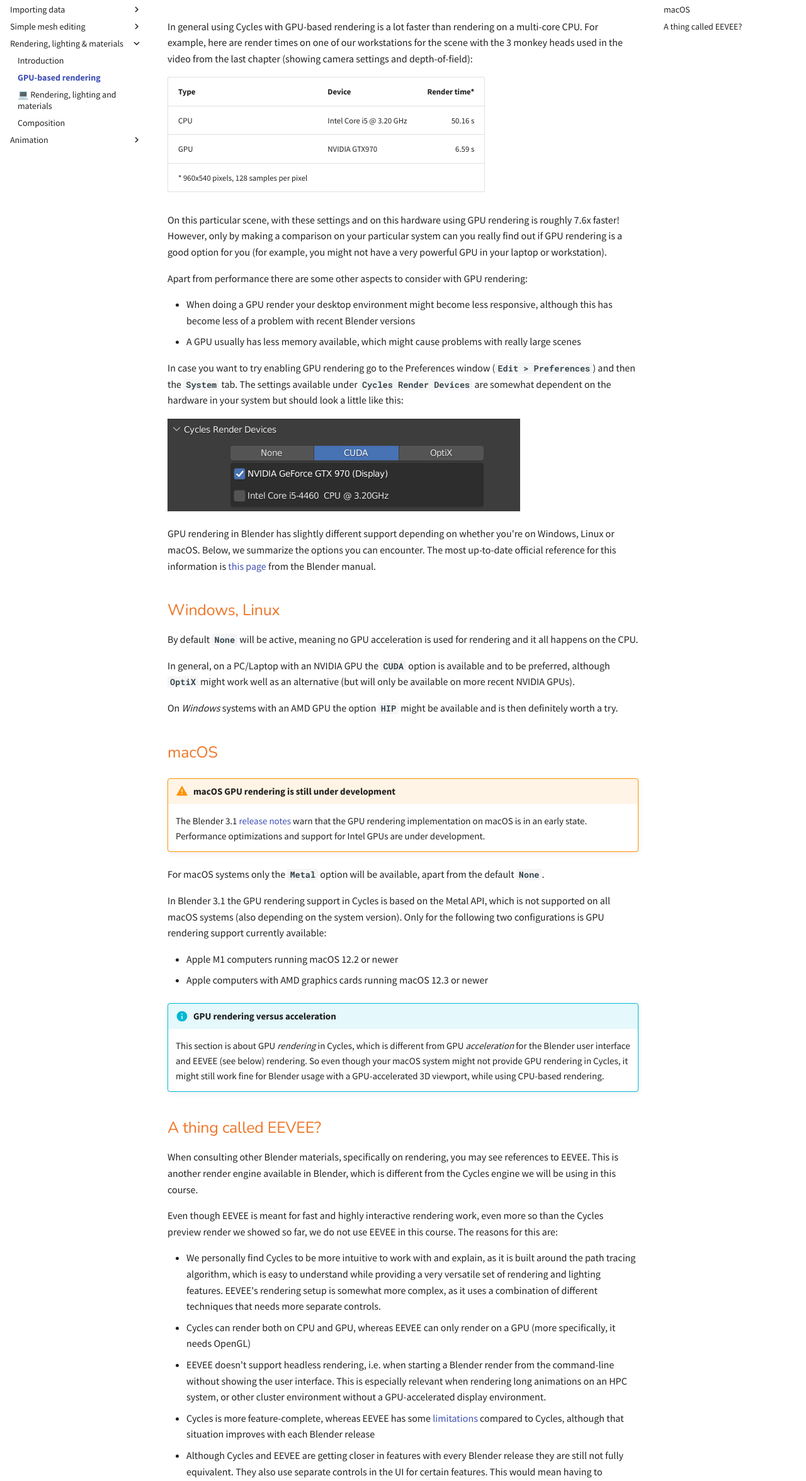
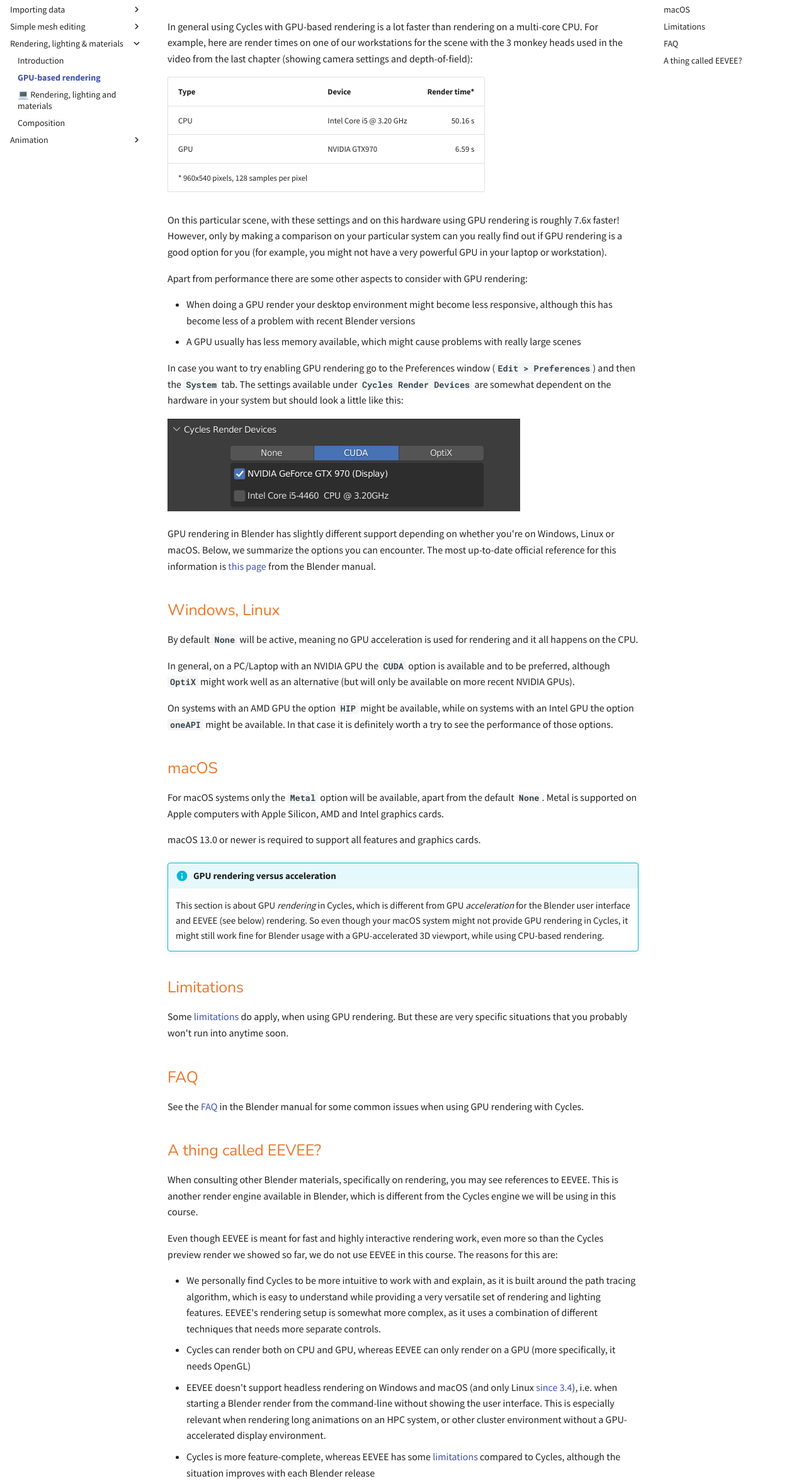
Before and after one commit to surf-visualization/blender-course, a plain HTML site: page basics/rendering_lighting_materials/gpu_rendering/index.html in a window 1280 px wide. Shown: the part 208-2560 px from the top of the page at 63% size. Drawn offline with nearby package versions, Linux system fonts and the light colour scheme.

Commit message:
GPU rendering overview update

```diff
--- a/basics/rendering_lighting_materials/gpu_rendering/index.html
+++ b/basics/rendering_lighting_materials/gpu_rendering/index.html
@@ -1337,6 +1337,24 @@
 </li>
 
         <li class="md-nav__item">
+  <a href="#limitations" class="md-nav__link">
+    <span class="md-ellipsis">
+      Limitations
+    </span>
+  </a>
+
+</li>
+
+        <li class="md-nav__item">
+  <a href="#faq" class="md-nav__link">
+    <span class="md-ellipsis">
+      FAQ
+    </span>
+  </a>
+
+</li>
+
+        <li class="md-nav__item">
   <a href="#a-thing-called-eevee" class="md-nav__link">
     <span class="md-ellipsis">
       A thing called EEVEE?
@@ -2630,6 +2648,24 @@
   <a href="#macos" class="md-nav__link">
     <span class="md-ellipsis">
       macOS
+    </span>
+  </a>
+
+</li>
+
+        <li class="md-nav__item">
+  <a href="#limitations" class="md-nav__link">
+    <span class="md-ellipsis">
+      Limitations
+    </span>
+  </a>
+
+</li>
+
+        <li class="md-nav__item">
+  <a href="#faq" class="md-nav__link">
+    <span class="md-ellipsis">
+      FAQ
     </span>
   </a>
 
@@ -2705,22 +2741,13 @@ the options you can encounter. The most up-to-date official reference for this i
 <h2 id="windows-linux">Windows, Linux<a class="headerlink" href="#windows-linux" title="Permanent link">&para;</a></h2>
 <p>By default <strong><code>None</code></strong> will be active, meaning no GPU acceleration is used for rendering
 and it all happens on the CPU.</p>
-<p>In general, on a PC/Laptop with an NVIDIA GPU the <strong><code>CUDA</code></strong> option is available and to be preferred, although <strong><code>OptiX</code></strong> might work well as an alternative
-(but will only be available on more recent NVIDIA GPUs).</p>
-<p>On <em>Windows</em> systems with an AMD GPU the option <strong><code>HIP</code></strong> might be available and is then definitely worth a try.</p>
+<p>In general, on a PC/Laptop with an NVIDIA GPU the <strong><code>CUDA</code></strong> option is available and to be preferred, although <strong><code>OptiX</code></strong> might work well as an alternative (but will only be available on more recent NVIDIA GPUs).</p>
+<p>On systems with an AMD GPU the option <strong><code>HIP</code></strong> might be available, while on systems with an Intel GPU the option <strong><code>oneAPI</code></strong> might be available.
+In that case it is definitely worth a try to see the performance of those options.</p>
 <h2 id="macos">macOS<a class="headerlink" href="#macos" title="Permanent link">&para;</a></h2>
-<div class="admonition warning">
-<p class="admonition-title">macOS GPU rendering is still under development</p>
-<p>The Blender 3.1 <a href="https://wiki.blender.org/wiki/Reference/Release_Notes/3.1/Cycles">release notes</a> warn that the GPU rendering implementation on macOS is in an early state. Performance optimizations and support for Intel GPUs are under development. </p>
-</div>
-<p>For macOS systems only the <strong><code>Metal</code></strong> option will be available, apart from the default <strong><code>None</code></strong>.</p>
-<p>In Blender 3.1 the GPU rendering support in Cycles is based on the Metal API, which is not supported
-on all macOS systems (also depending on the system version). Only for the following two configurations
-is GPU rendering support currently available:</p>
-<ul>
-<li>Apple M1 computers running macOS 12.2 or newer</li>
-<li>Apple computers with AMD graphics cards running macOS 12.3 or newer</li>
-</ul>
+<p>For macOS systems only the <strong><code>Metal</code></strong> option will be available, apart from the default <strong><code>None</code></strong>.
+Metal is supported on Apple computers with Apple Silicon, AMD and Intel graphics cards. </p>
+<p>macOS 13.0 or newer is required to support all features and graphics cards. </p>
 <div class="admonition info">
 <p class="admonition-title">GPU rendering versus acceleration</p>
 <p>This section is about GPU <em>rendering</em> in Cycles, which is different from GPU <em>acceleration</em>
@@ -2728,6 +2755,12 @@ for the Blender user interface and EEVEE (see below) rendering. So even though y
 system might not provide GPU rendering in Cycles, it might still work fine for Blender usage
 with a GPU-accelerated 3D viewport, while using CPU-based rendering.</p>
 </div>
+<h2 id="limitations">Limitations<a class="headerlink" href="#limitations" title="Permanent link">&para;</a></h2>
+<p>Some <a href="https://docs.blender.org/manual/en/3.6/render/cycles/gpu_rendering.html#limitations">limitations</a> do apply, when using GPU rendering.
+But these are very specific situations that you probably won't run into anytime soon.</p>
+<h2 id="faq">FAQ<a class="headerlink" href="#faq" title="Permanent link">&para;</a></h2>
+<p>See the <a href="https://docs.blender.org/manual/en/3.6/render/cycles/gpu_rendering.html#frequently-asked-questions">FAQ</a> in the Blender manual
+for some common issues when using GPU rendering with Cycles.</p>
 <h2 id="a-thing-called-eevee">A thing called EEVEE?<a class="headerlink" href="#a-thing-called-eevee" title="Permanent link">&para;</a></h2>
 <p>When consulting other Blender materials, specifically on rendering, you may
 see references to EEVEE. This is another render engine available in Blender,
@@ -2740,8 +2773,8 @@ around the path tracing algorithm, which is easy to understand while providing a
 set of rendering and lighting features. EEVEE's rendering setup is somewhat more complex, as it uses a combination of different techniques
 that needs more separate controls.</li>
 <li>Cycles can render both on CPU and GPU, whereas EEVEE can only render on a GPU (more specifically, it needs OpenGL)</li>
-<li>EEVEE doesn't support headless rendering, i.e. when starting a Blender render from the command-line without showing the user interface. This is especially relevant when rendering long animations on an HPC system, or other cluster environment without a GPU-accelerated display environment.</li>
-<li>Cycles is more feature-complete, whereas EEVEE has some <a href="https://docs.blender.org/manual/en/3.6  /render/eevee/limitations.html">limitations</a> compared to Cycles, although that situation improves with each Blender release</li>
+<li>EEVEE doesn't support headless rendering on Windows and macOS (and only Linux <a href="https://wiki.blender.org/wiki/Reference/Release_Notes/3.4/EEVEE">since 3.4</a>), i.e. when starting a Blender render from the command-line without showing the user interface. This is especially relevant when rendering long animations on an HPC system, or other cluster environment without a GPU-accelerated display environment.</li>
+<li>Cycles is more feature-complete, whereas EEVEE has some <a href="https://docs.blender.org/manual/en/3.6/render/eevee/limitations.html">limitations</a> compared to Cycles, although the situation improves with each Blender release</li>
 <li>Although Cycles and EEVEE are getting closer in features with every Blender release they are still not fully equivalent. They also use separate controls in the UI for certain features. This would mean having to dedicate extra course material on these differences</li>
 </ul>
 <p>If you do like more information on EEVEE then please check <a href="https://docs.blender.org/manual/en/3.6/render/eevee/introduction.html">this section</a>
@@ -2752,7 +2785,7 @@ in the Blender manual.</p>
   <small>
 
       Last update:
-      <span class="git-revision-date-localized-plugin git-revision-date-localized-plugin-custom">27 November 2023 10:22:26</span>
+      <span class="git-revision-date-localized-plugin git-revision-date-localized-plugin-custom">28 November 2023 13:29:18</span>
 
 
     &bull;
```
Also changed, not shown: search/search_index.json, 1 other file.
